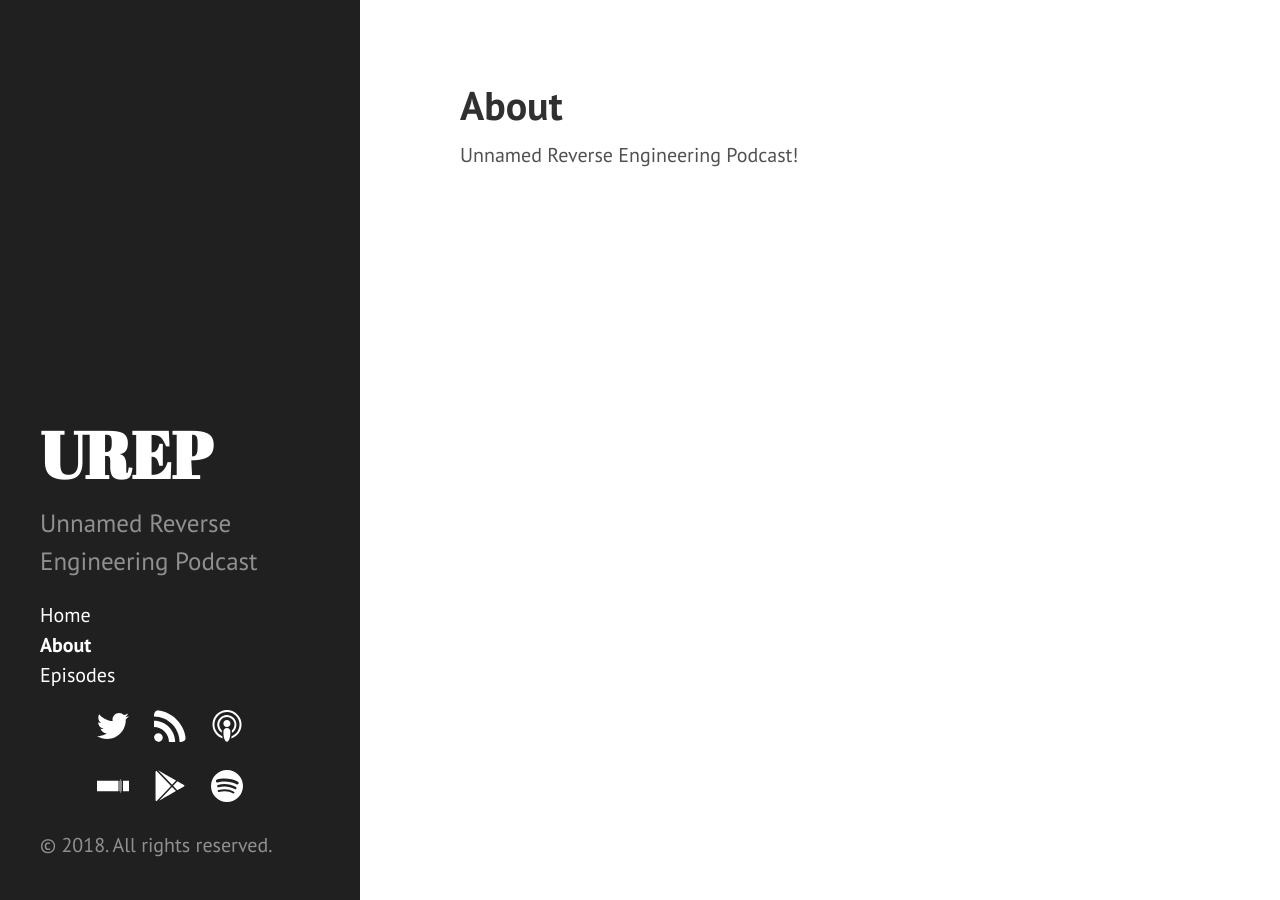
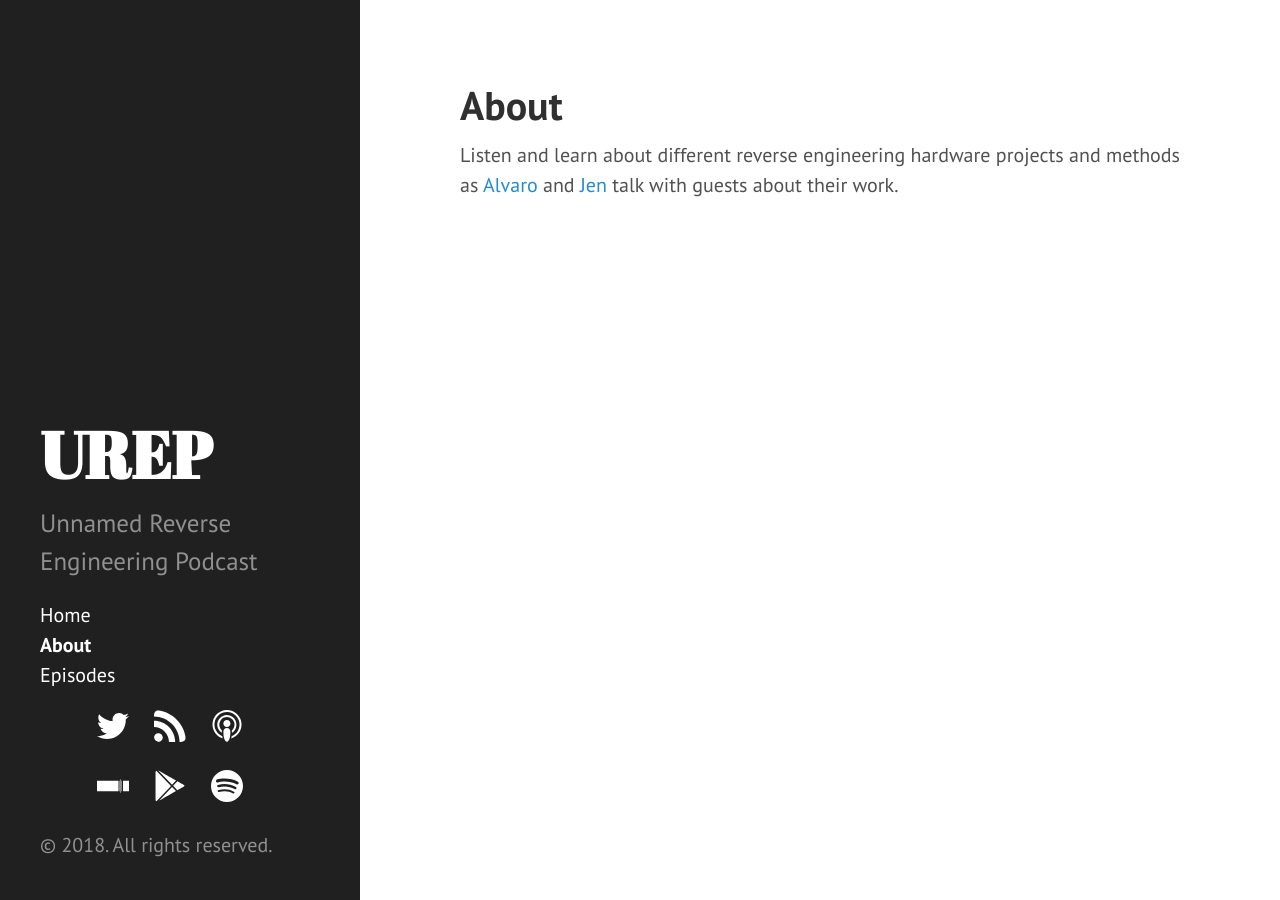
Before and after one commit to unnamedre/unnamedre.github.io, a Jekyll site: the page built from about.md, in a window 1280 px wide. Built offline with Jekyll 4.4.1, drawn with Linux system fonts in a browser that asks for light colours.

Commit message:
Updated about page and favico

```diff
--- a/_includes/head.html
+++ b/_includes/head.html
@@ -21,8 +21,8 @@
   <link rel="stylesheet" href="http://fonts.googleapis.com/css?family=PT+Sans:400,400italic,700|Abril+Fatface">
 
   <!-- Icons -->
-  <link rel="apple-touch-icon-precomposed" sizes="144x144" href="/public/apple-touch-icon-144-precomposed.png">
-                                 <link rel="shortcut icon" href="/public/favicon.ico">
+  <link rel="apple-touch-icon" sizes="180x180" href="/public/apple-touch-icon.png">
+  <link rel="shortcut icon" href="/public/favicon.ico">
 
   <!-- RSS -->
   <link rel="alternate" type="application/rss+xml" title="RSS" href="/atom.xml">
--- a/about.md
+++ b/about.md
@@ -3,4 +3,4 @@ layout: page
 title: About
 ---
 
-Unnamed Reverse Engineering Podcast!
+Listen and learn about different reverse engineering hardware projects and methods as [Alvaro](https://twitter.com/alvaroprieto) and [Jen](https://twitter.com/rebelbotjen) talk with guests about their work.
```
Also changed, not shown: public/apple-touch-icon-144-precomposed.png (deleted), public/apple-touch-icon.png (added), public/favicon.ico.
